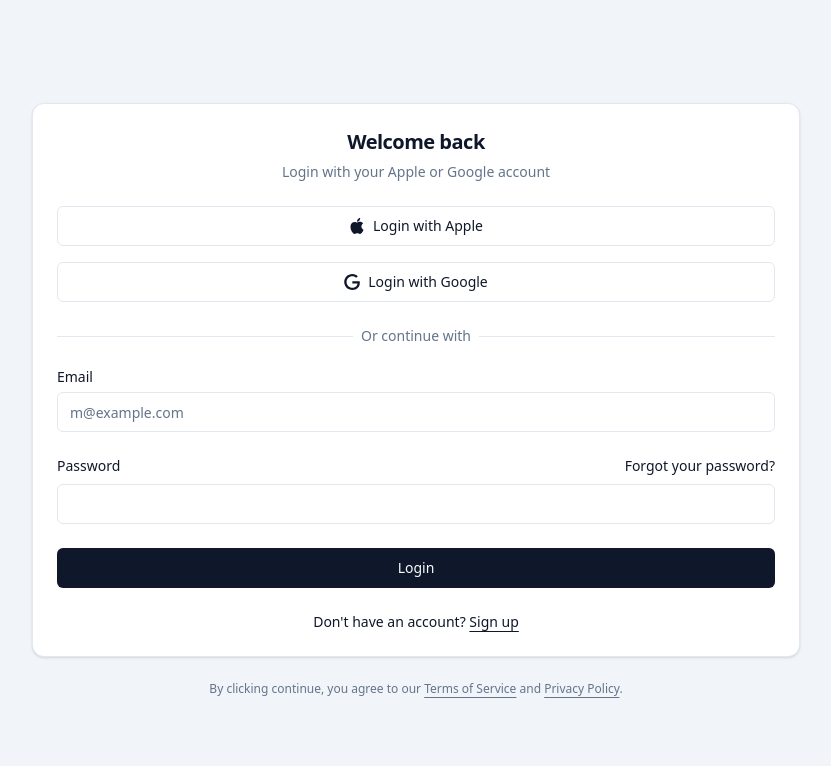
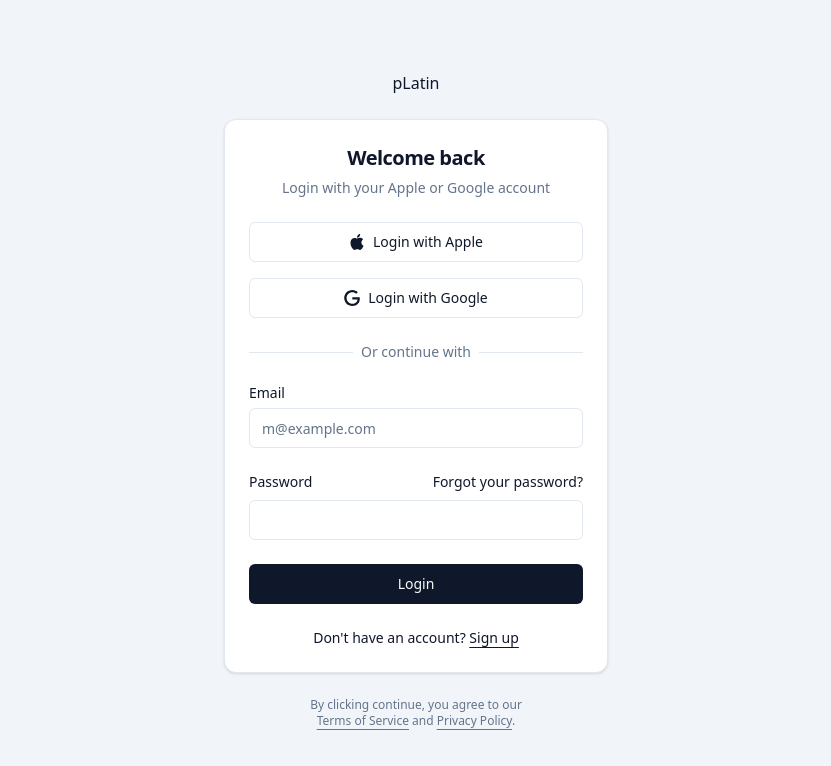
Before and after one commit to ttaarik/ebank, a Next.js app: page / in a window 1280 px wide. Shown: the top 766 px of the page, without its empty margins (224-1055 px from the left). Built offline with nearby package versions, Linux system fonts and the light colour scheme; no server answers.

Commit message:
added a simple login page and the name of the bank

```diff
--- a/src/app/page.tsx
+++ b/src/app/page.tsx
@@ -10,7 +10,7 @@ export default function Req() {
         .then((response) => response.json())
         .then((data) => {
           console.log(data);
-          toast("Nora Maus");
+          toast("Fetch was successfull");
         })
         .catch((error) => {
           console.error('Error fetching data:', error);
@@ -18,8 +18,15 @@ export default function Req() {
   }, []);
 
   return (
-      <div className="flex min-h-svh flex-col items-center justify-center bg-muted p-6 md:p-10">
-          <div className="w-full max-w-sm md:max-w-3xl">
+      <div className="flex min-h-svh flex-col items-center justify-center gap-6 bg-muted p-6 md:p-10">
+          <div className="flex w-full max-w-sm flex-col gap-6">
+              <a href="#" className="flex items-center gap-2 self-center font-medium">
+                  {/*<div*/}
+                  {/*    className="flex h-6 w-6 items-center justify-center rounded-md bg-primary text-primary-foreground">*/}
+
+                  {/*</div>*/}
+                  pLatin
+              </a>
               <LoginForm/>
           </div>
       </div>
```
